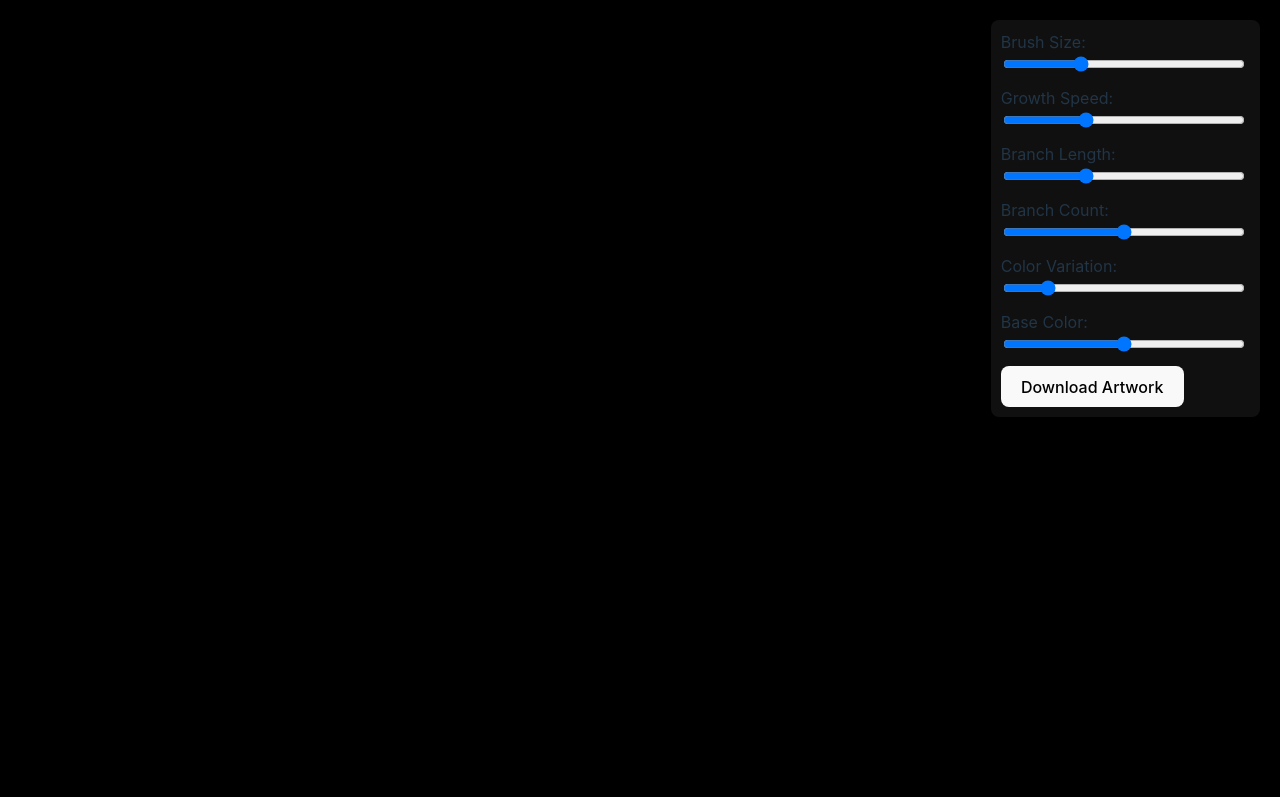
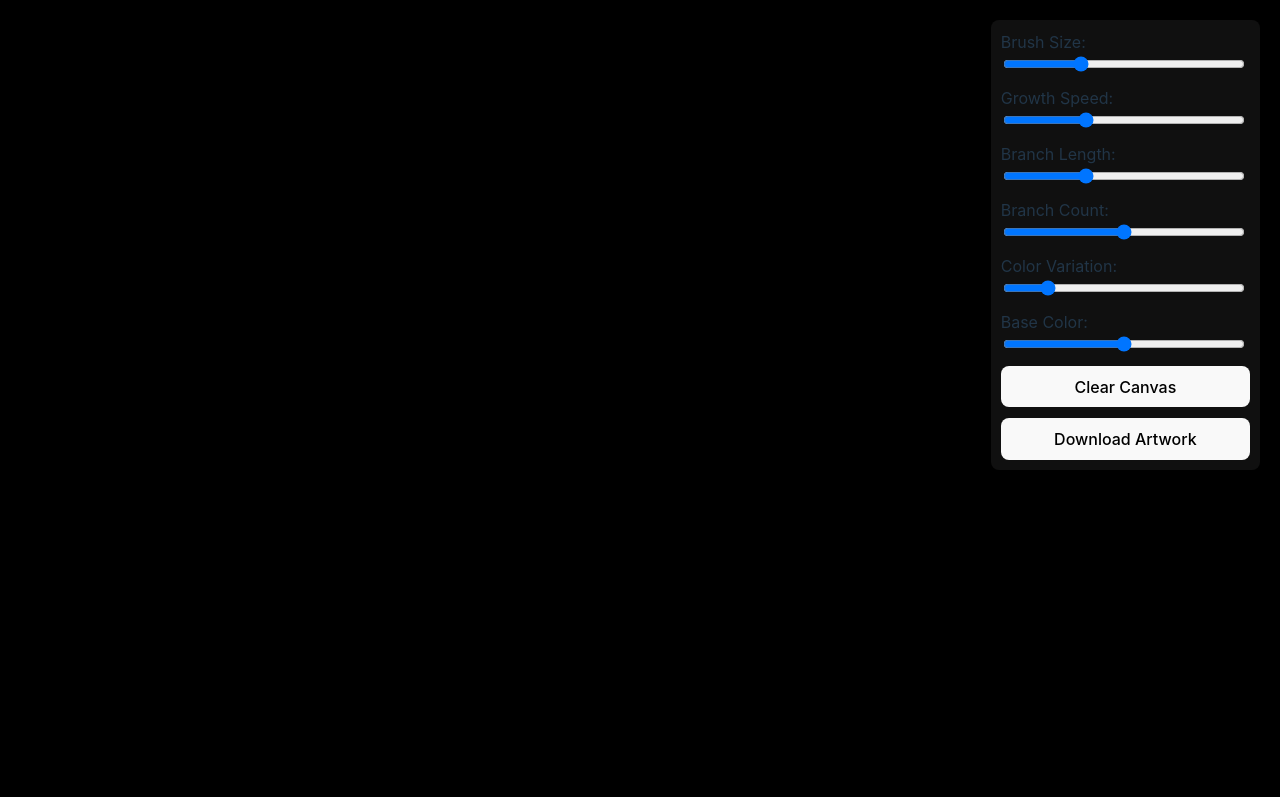
Before and after one commit to Phil-star1984/organic-brush-app, a React app: page / in a window 1280 px wide. Built offline with nearby package versions, Linux system fonts and the light colour scheme; the HTML template or start-up script is replaced by a standard one.

Commit message:
add: clear canvas button & background blur behind controls

```diff
--- a/src/App.css
+++ b/src/App.css
@@ -38,6 +38,7 @@ body {
   padding: 10px;
   border-radius: 8px;
   box-shadow: rgba(0, 0, 0, 0.3) 0px 4px 12px;
+  backdrop-filter: blur(13px);
 }
 
 .controls-wrapper label {
@@ -47,6 +48,15 @@ body {
 
 .controls-wrapper input[type="range"] {
   width: calc(100% - 0.5em);
+}
+
+.clear-download-wrapper {
+  display: flex;
+  flex-direction: column;
+}
+
+.clear-download-wrapper > :nth-child(2) {
+  margin-top: 0.7rem;
 }
 
 /* XXXXXXXXXXXXXXXXXXXXXXXXXXXXXXXXXXXXXXXXXXXXXXXX */
--- a/src/App.jsx
+++ b/src/App.jsx
@@ -14,10 +14,16 @@ function App() {
   });
 
   const [saveCanvas, setSaveCanvas] = useState(false);
+  const [clearCanvas, setClearCanvas] = useState(false);
 
   const handleDownload = () => {
     setSaveCanvas(true);
     setTimeout(() => setSaveCanvas(false), 0); // Reset the flag
+  };
+
+  const handleClearCanvas = () => {
+    setClearCanvas(true);
+    setTimeout(() => setClearCanvas(false), 0); // Reset the flag
   };
 
   return (
@@ -26,8 +32,13 @@ function App() {
         settings={settings}
         setSettings={setSettings}
         onDownload={handleDownload}
+        onClearCanvas={handleClearCanvas}
       />
-      <OrganicBranching settings={settings} saveCanvas={saveCanvas} />
+      <OrganicBranching
+        settings={settings}
+        saveCanvas={saveCanvas}
+        clearCanvas={clearCanvas}
+      />
     </div>
   );
 }
--- a/src/Controls.jsx
+++ b/src/Controls.jsx
@@ -1,6 +1,6 @@
 import React from "react";
 
-const Controls = ({ settings, setSettings, onDownload }) => {
+const Controls = ({ settings, setSettings, onDownload, onClearCanvas }) => {
   const handleChange = (key) => (e) => {
     setSettings((prev) => ({
       ...prev,
@@ -71,7 +71,10 @@ const Controls = ({ settings, setSettings, onDownload }) => {
           onChange={handleChange("baseHue")}
         />
       </label>
-      <button onClick={onDownload}>Download Artwork</button>
+      <div className="clear-download-wrapper">
+        <button onClick={onClearCanvas}>Clear Canvas</button>
+        <button onClick={onDownload}>Download Artwork</button>
+      </div>
     </div>
   );
 };
--- a/src/OrganicBranching.jsx
+++ b/src/OrganicBranching.jsx
@@ -1,7 +1,7 @@
 import React, { useEffect, useRef } from "react";
 import p5 from "p5";
 
-const OrganicBranching = ({ settings = {}, saveCanvas }) => {
+const OrganicBranching = ({ settings = {}, saveCanvas, clearCanvas }) => {
   const sketchRef = useRef(null); // Referenz für das Canvas
   const branchesRef = useRef([]); // Zeichnungen bleiben erhalten
   const settingsRef = useRef(settings); // Dynamische Referenz für Settings
@@ -15,6 +15,7 @@ const OrganicBranching = ({ settings = {}, saveCanvas }) => {
   useEffect(() => {
     const sketch = (p) => {
       let canvasInitialized = false; // Initialisierungsflag
+      let canvasBounds; // Bounds der Canvas
 
       class Branch {
         constructor(x, y, angle, length, size, hue) {
@@ -67,7 +68,7 @@ const OrganicBranching = ({ settings = {}, saveCanvas }) => {
         }
 
         draw() {
-          if (this.currentLength <= 0 || !canvasInitialized) return;
+          if (this.currentLength <= 0) return;
           const endX = this.pos.x + this.vel.x * this.currentLength;
           const endY = this.pos.y + this.vel.y * this.currentLength;
           p.colorMode(p.HSB);
@@ -88,10 +89,22 @@ const OrganicBranching = ({ settings = {}, saveCanvas }) => {
         p.colorMode(p.HSB);
         canvasInitialized = true;
         p5InstanceRef.current = p; // Speichere p5-Instanz
+        canvasBounds = canvas.elt.getBoundingClientRect(); // Speichere Canvas-Bounds
       };
 
       p.mouseDragged = () => {
         if (!canvasInitialized) return;
+
+        // Prüfe, ob die Maus innerhalb der Canvas liegt
+        if (
+          p.mouseX < 0 ||
+          p.mouseX > canvasBounds.width ||
+          p.mouseY < 0 ||
+          p.mouseY > canvasBounds.height
+        ) {
+          return; // Abbrechen, wenn die Maus nicht über der Canvas ist
+        }
+
         const currentSettings = settingsRef.current;
         const angle = p.random(p.TWO_PI);
         const branch = new Branch(
@@ -121,6 +134,7 @@ const OrganicBranching = ({ settings = {}, saveCanvas }) => {
         for (const branch of branchesRef.current) {
           branch.draw();
         }
+        canvasBounds = p5InstanceRef.current.canvas.getBoundingClientRect(); // Update Canvas-Bounds
       };
     };
 
@@ -131,6 +145,16 @@ const OrganicBranching = ({ settings = {}, saveCanvas }) => {
       p5InstanceRef.current = null; // Lösche p5-Instanz
     };
   }, []);
+
+  // Clear Canvas
+  useEffect(() => {
+    if (clearCanvas && p5InstanceRef.current) {
+      const p = p5InstanceRef.current;
+      branchesRef.current = [];
+      p.clear();
+      p.background(0);
+    }
+  }, [clearCanvas]);
 
   // Save Canvas
   useEffect(() => {
```
